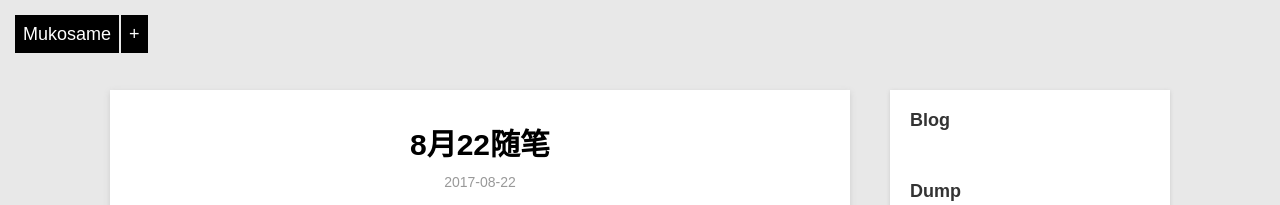
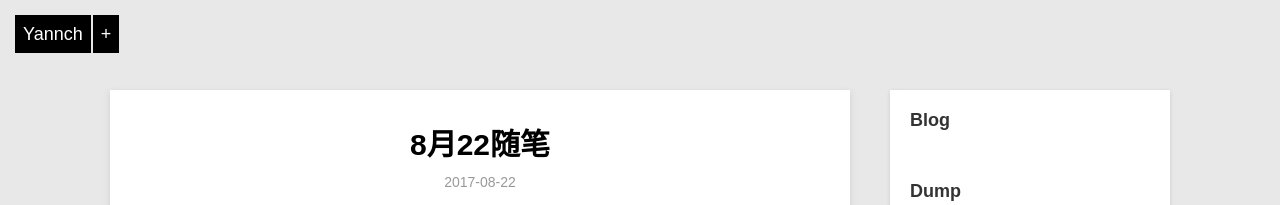
Before and after one commit to violettianjie/violettianjie.github.io, a Jekyll site: the page built from _posts/dump/2017-08-22-Aug-22.md, in a window 1280 px wide. Shown: the top 205 px of the page. Built offline with Jekyll 4.4.1, drawn with Linux system fonts in a browser that asks for light colours.

Commit message:
default.html

```diff
--- a/_layouts/default.html
+++ b/_layouts/default.html
@@ -3,13 +3,13 @@
 <head>
     <!--
     * Author:         BeiYuu
-    * Revised:        Mukosame
+    * Revised:        Yann
     -->
     <meta charset="utf-8" />
     <title>{% if page.title %}{{ page.title }} | {% endif %}{{ site.title }}</title>
-    <meta name="author" content="Mukosame" />
+    <meta name="author" content="Yann" />
     <meta name="renderer" content="webkit">
-    <meta name="description" content="Everything about Mukosame" />
+    <meta name="description" content="Yannch" />
     <meta name="viewport" content="width=device-width, initial-scale=1.0, minimum-scale=1.0">
     <link rel="stylesheet" href="/css/default.css" type="text/css" />
     <link rel="shortcut icon" href="/favicon.ico" type="image/x-icon" />
@@ -20,13 +20,13 @@
 
     <div class="home-menu">
         <div class="home-icon-con">
-            <a class="home-menu-icon" href="/">Mukosame</a>
+            <a class="home-menu-icon" href="/">Yannch</a>
             <a class="home-follow" href="#" title="Contact Me">+</a>
         </div>
         <div class="home-contact">
             <a href="https://github.com/camscofie/" target="_blank" style="margin-left:-5px;"><img src="https://github.com/favicon.ico" alt="" width="22"/></a>
-            <a href="http://www.douban.com/people/23026489/" target="_blank" style="text-align:center;"><img src="http://www.douban.com/favicon.ico" alt="" width="22"/></a>
-            <a href="http://www.zhihu.com/people/xiang-xiao-yu-20" target="_blank" style="text-align:right"><img src="http://www.zhihu.com/favicon.ico" alt="" width="22"/></a>
+            <a href="https://www.facebook.com/cameronscofieldxo" target="_blank" style="text-align:center;"><img src="https://www.facebook.com/favicon.ico" alt="" width="22"/></a>
+            <a href="https://www.zhihu.com/people/camscofie" target="_blank" style="text-align:right"><img src="http://www.zhihu.com/favicon.ico" alt="" width="22"/></a>
         </div>
     </div>
 
```
